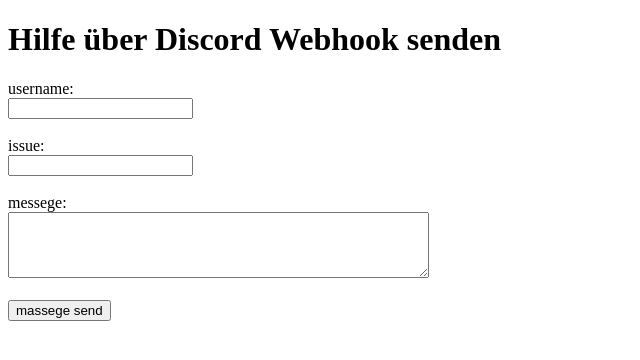
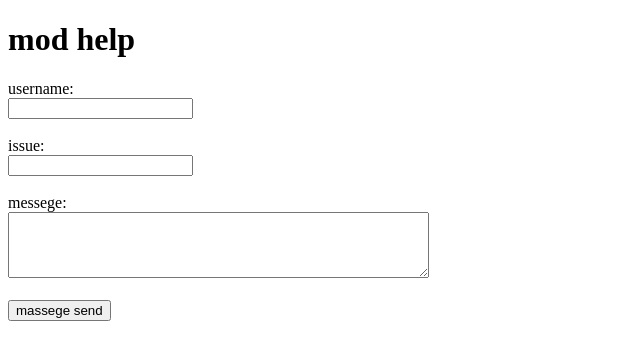
Before and after one commit to ZMgaming14/PBMH, a plain HTML site: page index.html in a window 1280 px wide. Shown: the whole page, without its empty margins (0-640 px from the left). Drawn offline with Linux system fonts and the light colour scheme.

Commit message:
Update index.html

```diff
--- a/index.html
+++ b/index.html
@@ -46,7 +46,7 @@
     </script>
 </head>
 <body>
-    <h1>Hilfe über Discord Webhook senden</h1>
+    <h1>mod help</h1>
     <form onsubmit="event.preventDefault(); sendToWebhook();">
         <label for="username">username:</label><br>
         <input type="text" id="username" name="username" placeholder="" required><br><br>
```
